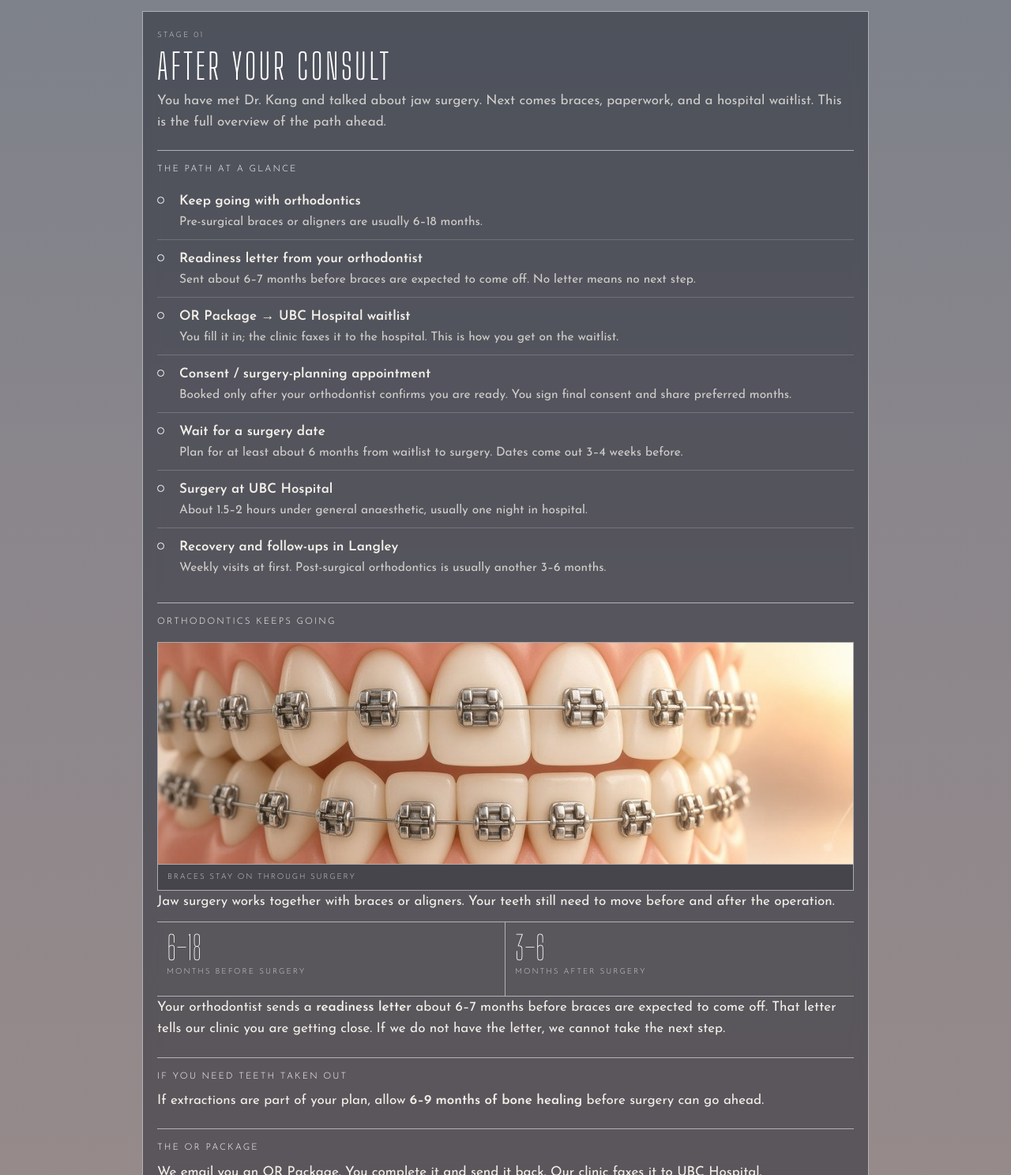
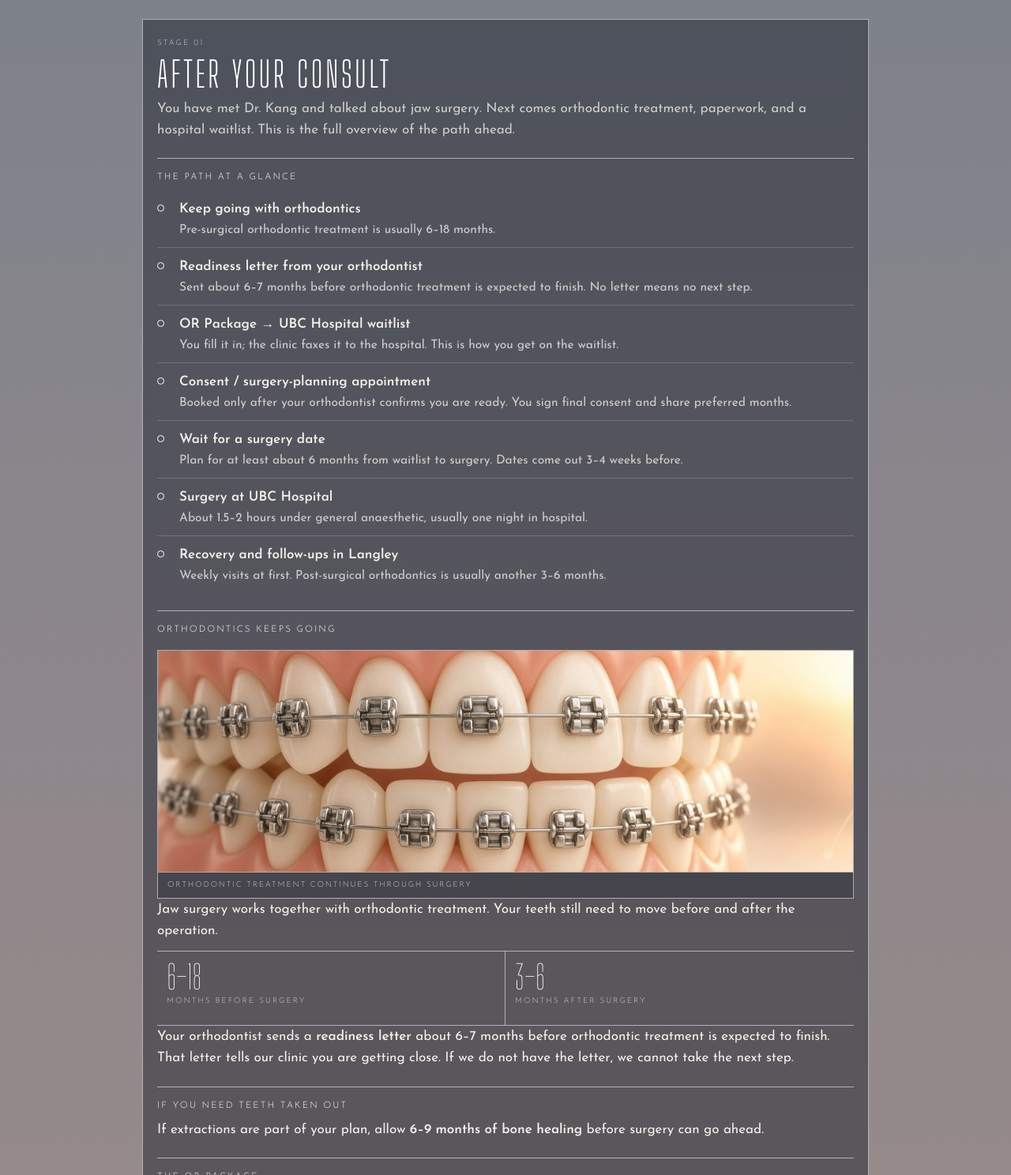
Before and after one commit to josenni-rgb/josenni-rgb.github.io, a plain HTML site: page jaw-surgery-journey/index.html in a window 1280 px wide. Shown: the part 1920-3408 px from the top of the page at 79% size. Drawn offline with Linux system fonts and the light colour scheme.

Commit message:
Use 'orthodontic treatment' instead of 'braces' on Jaw Surgery Journey page
Patient copy on the journey page now says orthodontic treatment
instead of braces, including the fact ring, consult copy, and
photo caption. Fact-ring labels wrap on a slightly tighter measure
so the longer phrase stays even with the other stats.

Co-authored-by: Cursor Agent <cursoragent@cursor.com>
Co-authored-by: josenni-rgb <josenni-rgb@users.noreply.github.com>

```diff
--- a/jaw-surgery-journey/index.html
+++ b/jaw-surgery-journey/index.html
@@ -176,7 +176,8 @@ h1 span{display:block}
   font-family:var(--font-display);font-weight:100;font-size:1.85rem;letter-spacing:.02em;
 }
 .fact .lbl{
-  font-size:.62rem;letter-spacing:.18em;text-transform:uppercase;font-weight:300;color:var(--ink-dim);
+  font-size:.62rem;letter-spacing:.12em;text-transform:uppercase;font-weight:300;color:var(--ink-dim);
+  line-height:1.4;max-width:12.5em;margin-inline:auto;min-height:2.8em;
 }
 
 /* ----- Mind map ----- */
@@ -528,7 +529,7 @@ footer.legal{
       </svg>
       <span class="n" style="font-size:1.25rem">6–18</span>
     </div>
-    <div class="lbl">Months of braces before surgery</div>
+    <div class="lbl">Months of orthodontic treatment</div>
   </div>
   <div class="fact">
     <div class="donut" aria-hidden="true">
@@ -623,12 +624,12 @@ footer.legal{
   <article class="panel" id="consult" data-lock="stage">
     <p class="lbl">Stage 01</p>
     <h2>After Your Consult</h2>
-    <p class="intro">You have met Dr. Kang and talked about jaw surgery. Next comes braces, paperwork, and a hospital waitlist. This is the full overview of the path ahead.</p>
+    <p class="intro">You have met Dr. Kang and talked about jaw surgery. Next comes orthodontic treatment, paperwork, and a hospital waitlist. This is the full overview of the path ahead.</p>
 
     <h3>The path at a glance</h3>
     <ol class="rows">
-      <li><span class="dot" aria-hidden="true"></span><div><strong>Keep going with orthodontics</strong><span>Pre-surgical braces or aligners are usually 6–18 months.</span></div></li>
-      <li><span class="dot" aria-hidden="true"></span><div><strong>Readiness letter from your orthodontist</strong><span>Sent about 6–7 months before braces are expected to come off. No letter means no next step.</span></div></li>
+      <li><span class="dot" aria-hidden="true"></span><div><strong>Keep going with orthodontics</strong><span>Pre-surgical orthodontic treatment is usually 6–18 months.</span></div></li>
+      <li><span class="dot" aria-hidden="true"></span><div><strong>Readiness letter from your orthodontist</strong><span>Sent about 6–7 months before orthodontic treatment is expected to finish. No letter means no next step.</span></div></li>
       <li><span class="dot" aria-hidden="true"></span><div><strong>OR Package → UBC Hospital waitlist</strong><span>You fill it in; the clinic faxes it to the hospital. This is how you get on the waitlist.</span></div></li>
       <li><span class="dot" aria-hidden="true"></span><div><strong>Consent / surgery-planning appointment</strong><span>Booked only after your orthodontist confirms you are ready. You sign final consent and share preferred months.</span></div></li>
       <li><span class="dot" aria-hidden="true"></span><div><strong>Wait for a surgery date</strong><span>Plan for at least about 6 months from waitlist to surgery. Dates come out 3–4 weeks before.</span></div></li>
@@ -638,15 +639,15 @@ footer.legal{
 
     <h3>Orthodontics keeps going</h3>
     <figure class="shot">
-      <img src="photos/photo-braces.jpg" width="1024" height="1024" alt="Close-up of a dental teaching model with metal braces, used to show how teeth are lined up before jaw surgery.">
-      <figcaption>Braces stay on through surgery</figcaption>
+      <img src="photos/photo-braces.jpg" width="1024" height="1024" alt="Close-up of a dental teaching model showing orthodontic treatment, used to show how teeth are lined up before jaw surgery.">
+      <figcaption>Orthodontic treatment continues through surgery</figcaption>
     </figure>
-    <p>Jaw surgery works together with braces or aligners. Your teeth still need to move before and after the operation.</p>
+    <p>Jaw surgery works together with orthodontic treatment. Your teeth still need to move before and after the operation.</p>
     <div class="grid two">
       <div class="cell"><p class="num">6–18</p><p class="lbl">Months before surgery</p></div>
       <div class="cell"><p class="num">3–6</p><p class="lbl">Months after surgery</p></div>
     </div>
-    <p>Your orthodontist sends a <strong>readiness letter</strong> about 6–7 months before braces are expected to come off. That letter tells our clinic you are getting close. If we do not have the letter, we cannot take the next step.</p>
+    <p>Your orthodontist sends a <strong>readiness letter</strong> about 6–7 months before orthodontic treatment is expected to finish. That letter tells our clinic you are getting close. If we do not have the letter, we cannot take the next step.</p>
 
     <h3>If you need teeth taken out</h3>
     <p>If extractions are part of your plan, allow <strong>6–9 months of bone healing</strong> before surgery can go ahead.</p>
```
